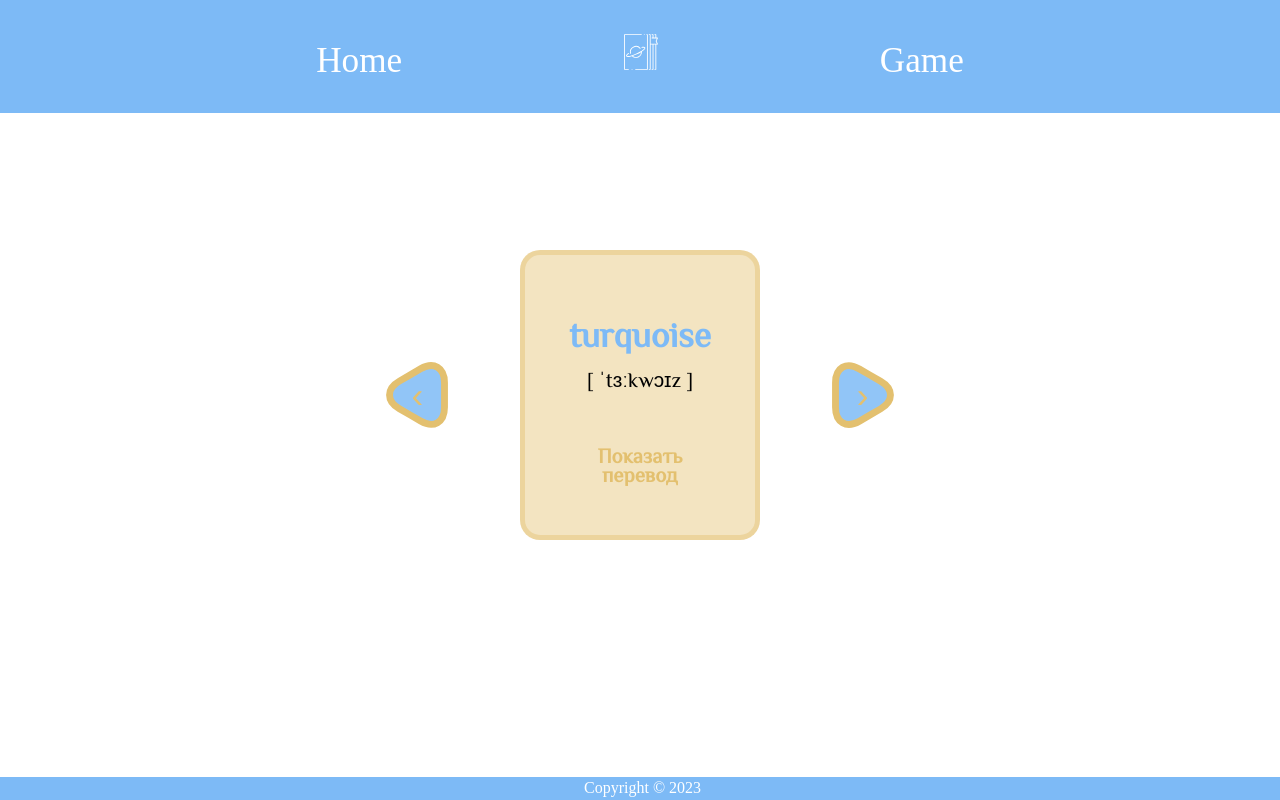
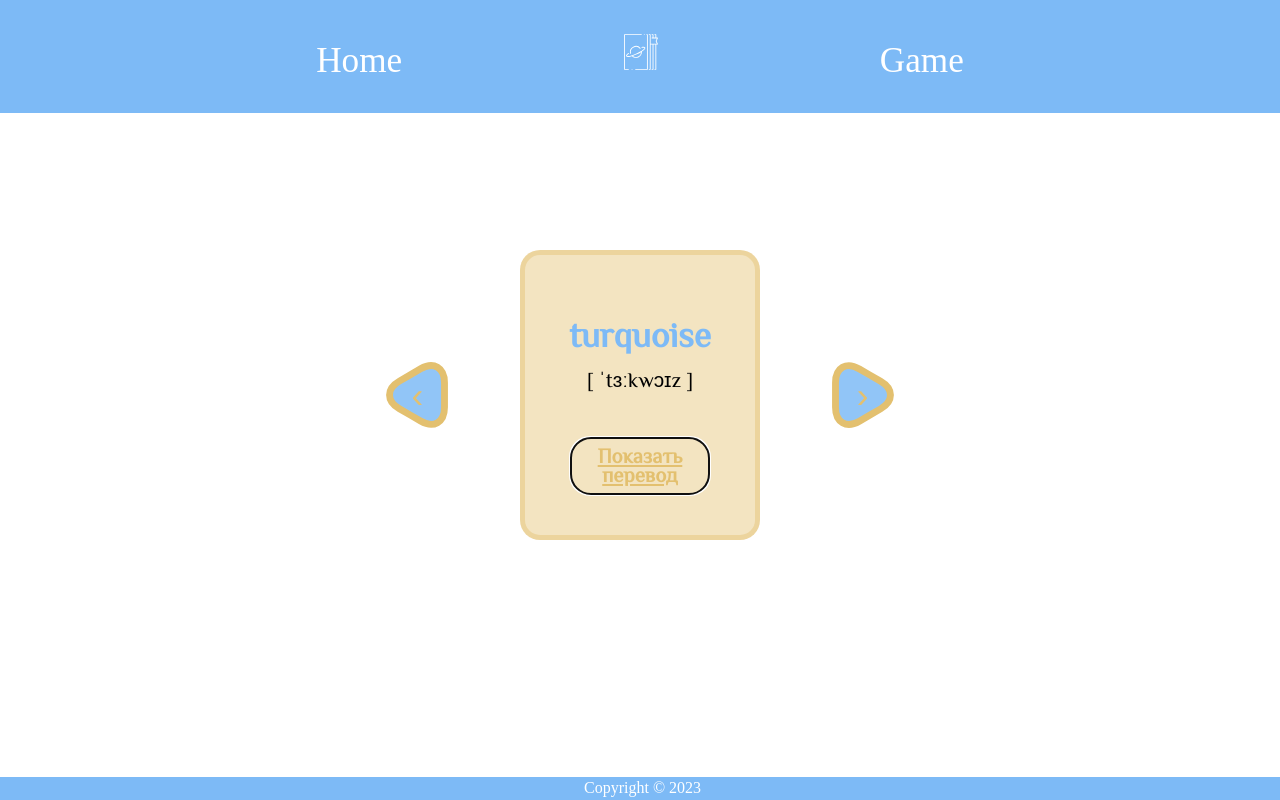
Before and after one commit to Oxana2332/ReactWeek31, a React (Create React App) app in the folder flashcards/: page /game in a window 1280 px wide. Built offline with nearby package versions, Linux system fonts and the light colour scheme; a web font is replaced by a local one.

Commit message:
second practice

```diff
--- a/flashcards/src/components/Card/Card.jsx
+++ b/flashcards/src/components/Card/Card.jsx
@@ -1,4 +1,4 @@
-import React, { useState, useEffect } from 'react'
+import React, { useState, useEffect, useRef } from 'react'
 import './card.css'
 import '../../style/variables.css'
 
@@ -6,6 +6,7 @@ import '../../style/variables.css'
 function Card({ item, handlePressed }) {
     const { english, transcription, russian } = item;
     const [pressed, setPressed] = useState(false);
+    const ref = useRef();
 
     const handleChange = () => {
         setPressed(!pressed);
@@ -14,6 +15,7 @@ function Card({ item, handlePressed }) {
 
     useEffect(() => {
         setPressed(false);
+        ref.current.focus();
     }, [item])
 
     return (
@@ -21,7 +23,7 @@ function Card({ item, handlePressed }) {
             <div className='card'>
                 <h1 className='card_title'>{english}</h1>
                 <p className='card_text'>{transcription}</p>
-                <h2 onClick={handleChange} className={pressed ? 'card_text__ru' : 'card_button'}>{pressed ? russian : "Показать перевод"}</h2>
+                <h2 tabIndex="0" ref={ref} onClick={handleChange} className={pressed ? 'card_text__ru' : 'card_button'}>{pressed ? russian : "Показать перевод"}</h2>
             </div>
 
         </div>)
--- a/flashcards/src/components/Card/card.css
+++ b/flashcards/src/components/Card/card.css
@@ -51,6 +51,10 @@
     box-shadow: var(--shadowActive);
 }
 
+.card_button:focus {
+    text-decoration: underline;
+}
+
 @media screen and (min-width: 768px) and (max-width: 1279px) {
     .card {
         width: 40vw;
```
